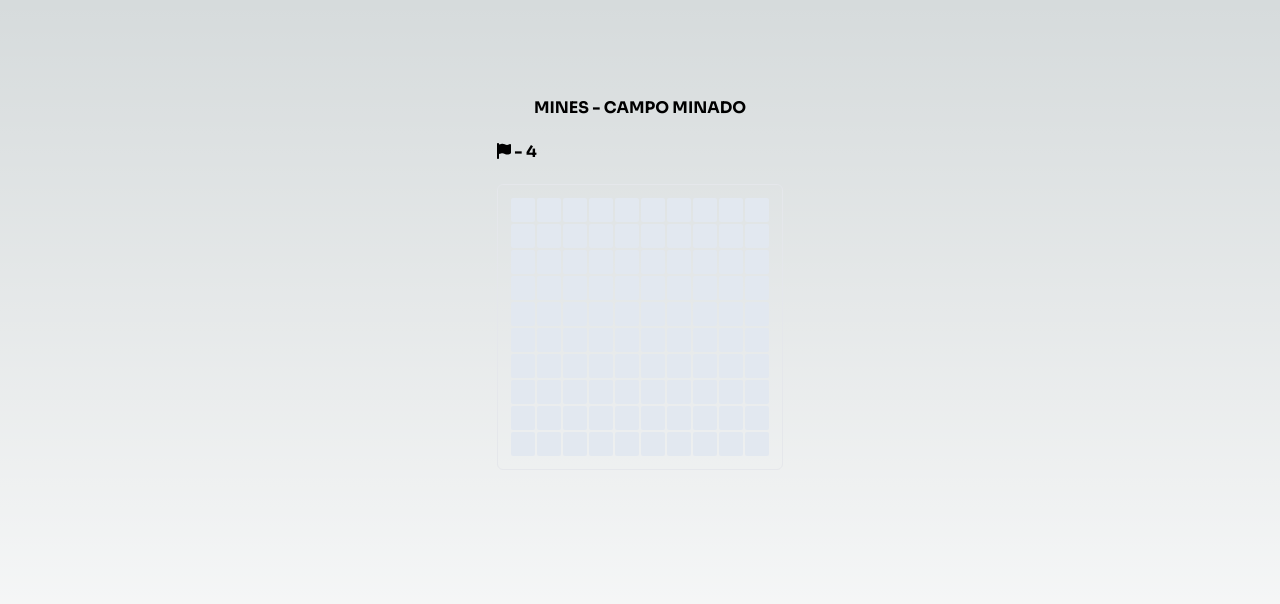
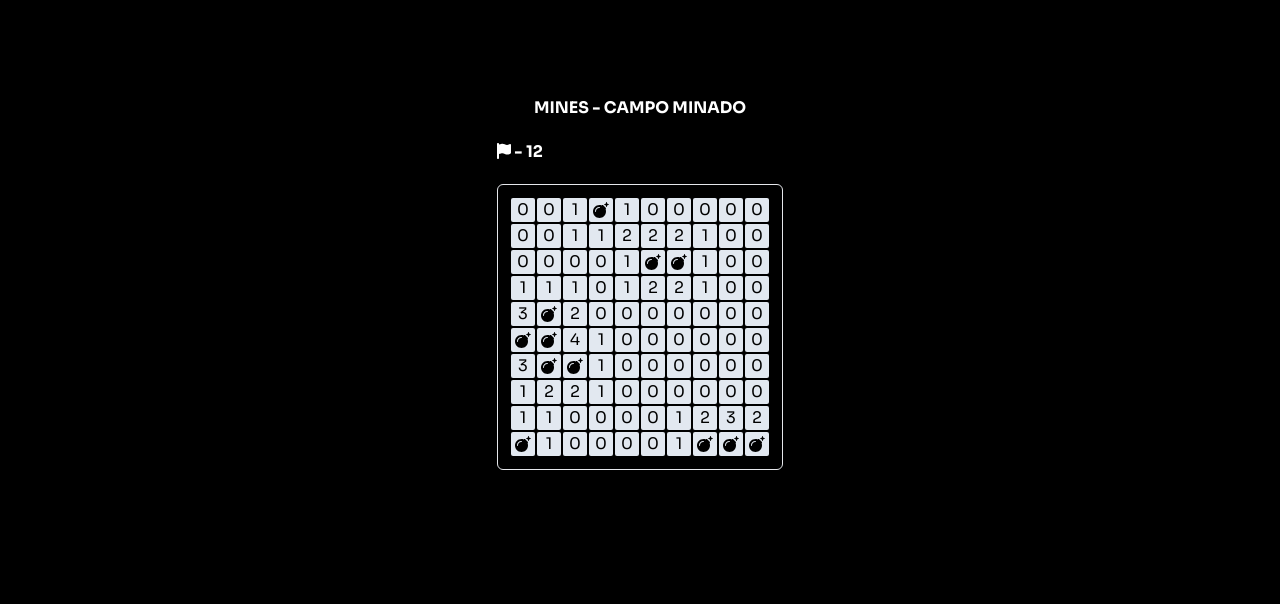
Before and after one commit to KauanBonatto/campo-minado, a Next.js app: page / in a window 1280 px wide. Shown: the top 604 px of the page. Built offline with nearby package versions, Linux system fonts and the light colour scheme.

Commit message:
feat: creation of bomb generator and quantities

```diff
--- a/src/app/globals.css
+++ b/src/app/globals.css
@@ -18,11 +18,16 @@
 
 body {
   color: rgb(var(--foreground-rgb));
+  color: white;
   background: linear-gradient(
       to bottom,
       transparent,
       rgb(var(--background-end-rgb))
     )
     rgb(var(--background-start-rgb));
+  background: #000;
+}
 
+p {
+  color: black;
 }
--- a/src/app/page.tsx
+++ b/src/app/page.tsx
@@ -1,7 +1,7 @@
 "use client";
 
 import { faker } from "@faker-js/faker";
-import { faFlag } from "@fortawesome/free-solid-svg-icons";
+import { faBomb, faFlag } from "@fortawesome/free-solid-svg-icons";
 import { FontAwesomeIcon } from "@fortawesome/react-fontawesome";
 import { useEffect, useMemo, useState } from "react";
 
@@ -13,39 +13,133 @@ interface SquareProps {
   qtdBombsAround: number;
 }
 
+interface Bomb {
+  rowIndex: number;
+  columnIndex: number;
+}
+
+interface GameStateProps {
+  rows: number;
+  columns: number;
+  qtbBombs: number;
+}
+
 export default function Home() {
-  const qtdBombas = 4;
-  const [carregando, setCarregando] = useState<boolean>(true);
+  const [gameState, setGameState] = useState<GameStateProps>({
+    rows: 10,
+    columns: 10,
+    qtbBombs: 12,
+  });
+  const [loading, setLoading] = useState<boolean>(true);
   const [matriz, setMatriz] = useState<SquareProps[][]>([]);
 
+  const newSquare = (row: number, column: number) => {
+    return {
+      id: faker.string.uuid(),
+      opened: false,
+      isBomb: false,
+      marked: false,
+      qtdBombsAround: 0,
+      row,
+      column,
+    };
+  };
+
   const marksRemain = useMemo(() => {
-    return qtdBombas - matriz.reduce((marksTotal, row) => (
-      marksTotal + row.reduce((marksRow, square) =>
-        marksRow + (square.marked ? 1 : 0
-      ), 0)
-    ), 0);
+    return (
+      gameState.qtbBombs -
+      matriz.reduce(
+        (marksTotal, row) =>
+          marksTotal +
+          row.reduce(
+            (marksRow, square) => marksRow + (square.marked ? 1 : 0),
+            0
+          ),
+        0
+      )
+    );
   }, [matriz]);
 
-  const formarMatriz = (rows: number, columns: number) => {
+  const createMatriz = (rows: number, columns: number) => {
     const newMatriz: SquareProps[][] = [];
-
     for (let row = 0; row < rows; row++) {
       const newRow: SquareProps[] = [];
-
       for (let column = 0; column < columns; column++) {
-        const square: SquareProps = {
+        newRow.push({
           id: faker.string.uuid(),
           opened: false,
           isBomb: false,
           marked: false,
           qtdBombsAround: 0,
-        };
-        newRow.push(square);
+        });
       }
       newMatriz.push(newRow);
     }
+    return newMatriz;
+  };
+
+  const formMatriz = (rows: number, columns: number) => {
+    const newMatriz: SquareProps[][] = createMatriz(rows, columns);
+    const bombs = generateBombs(rows, columns, gameState.qtbBombs);
+    for (let row = 0; row < rows; row++) {
+      for (let column = 0; column < columns; column++) {
+        const square = newSquare(row, column);
+        square.isBomb = bombs.some(
+          (bomb: Bomb) => bomb.rowIndex === row && bomb.columnIndex === column
+        );
+        square.qtdBombsAround = calculateQtdBombsAround(row, column, bombs);
+        newMatriz[row][column] = square;
+      }
+    }
     setMatriz(newMatriz);
-    setCarregando(false);
+    setLoading(false);
+  };
+
+  const generateBombs = (rows: number, columns: number, qtbBombs: number) => {
+    const bombs: any = [];
+    for (let i = 0; i < qtbBombs; i++) {
+      let bombRow = Math.floor(Math.random() * rows);
+      let bombColumn = Math.floor(Math.random() * columns);
+      while (
+        bombs.some(
+          (bomb: Bomb) =>
+            bomb.rowIndex === bombRow && bomb.columnIndex === bombColumn
+        )
+      ) {
+        bombRow = Math.floor(Math.random() * rows);
+        bombColumn = Math.floor(Math.random() * columns);
+      }
+      bombs.push({ rowIndex: bombRow, columnIndex: bombColumn });
+    }
+    return bombs;
+  };
+
+  const calculateQtdBombsAround = (
+    row: number,
+    column: number,
+    bombs: Bomb[]
+  ) => {
+    let qtdBombsAround = 0;
+    for (let i = -1; i <= 1; i++) {
+      for (let j = -1; j <= 1; j++) {
+        if (
+          row + i >= 0 &&
+          row + i < gameState.rows &&
+          column + j >= 0 &&
+          column + j < gameState.columns
+        ) {
+          if (
+            bombs.some(
+              (bomb) =>
+                bomb.rowIndex === row + i && bomb.columnIndex === column + j
+            )
+          ) {
+            qtdBombsAround++;
+          }
+        }
+      }
+    }
+    return qtdBombsAround;
   };
 
   const markFlag = (
@@ -54,26 +148,24 @@ export default function Home() {
     marked: boolean
   ) => {
     e.preventDefault();
-
-    setMatriz(matriz => {
-      const newMatriz = matriz.map(row => {
-        return row.map(square => {
+    setMatriz((matriz) => {
+      const newMatriz = matriz.map((row) => {
+        return row.map((square) => {
           if (square.id == squareId) {
             square.marked = !marksRemain ? false : !marked;
           }
           return square;
         });
       });
-
       return newMatriz;
     });
   };
 
   useEffect(() => {
-    formarMatriz(10, 10);
+    formMatriz(gameState.rows, gameState.columns);
   }, []);
 
-  if (carregando) return null;
+  if (loading) return null;
 
   return (
     <main className="flex min-h-screen flex-col items-center justify-between p-24">
@@ -82,7 +174,10 @@ export default function Home() {
         <h2 className="mt-5 font-bold">
           <FontAwesomeIcon icon={faFlag} /> - {marksRemain}
         </h2>
-        <table className="flex flex-col justify-center items-center w-min mt-5 m-auto p-3 border rounded-md" onContextMenu={e => e.preventDefault()}>
+        <table
+          className="flex flex-col justify-center items-center w-min mt-5 m-auto p-3 border rounded-md"
+          onContextMenu={(e) => e.preventDefault()}
+        >
           <tbody>
             {matriz.map((row, rowIndex) => (
               <tr key={`row-${rowIndex}`} className="row flex w-min">
@@ -93,11 +188,18 @@ export default function Home() {
                   >
                     <div
                       className="square flex w-6 h-6 justify-center items-center bg-slate-200 hover:bg-gray-300 rounded-sm"
-                      onContextMenu={e => markFlag(e, column.id, column.marked)}
+                      onContextMenu={(e) =>
+                        markFlag(e, column.id, column.marked)
+                      }
+                      //onClick={}
                     >
                       {column.marked && (
                         <FontAwesomeIcon icon={faFlag} color="black" />
                       )}
+                      {column.isBomb && (
+                        <FontAwesomeIcon icon={faBomb} color="black" />
+                      )}
+                      {!column.isBomb && <p>{column.qtdBombsAround}</p>}
                     </div>
                   </td>
                 ))}
```
